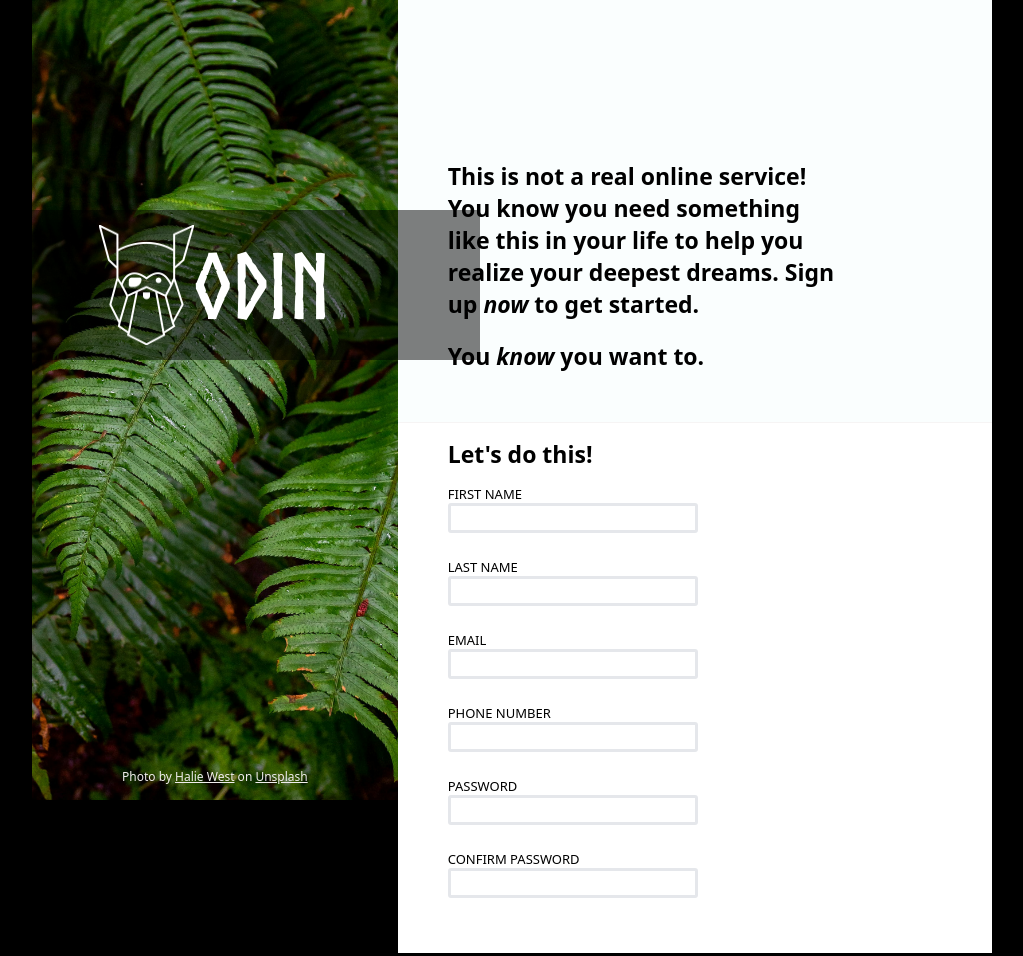
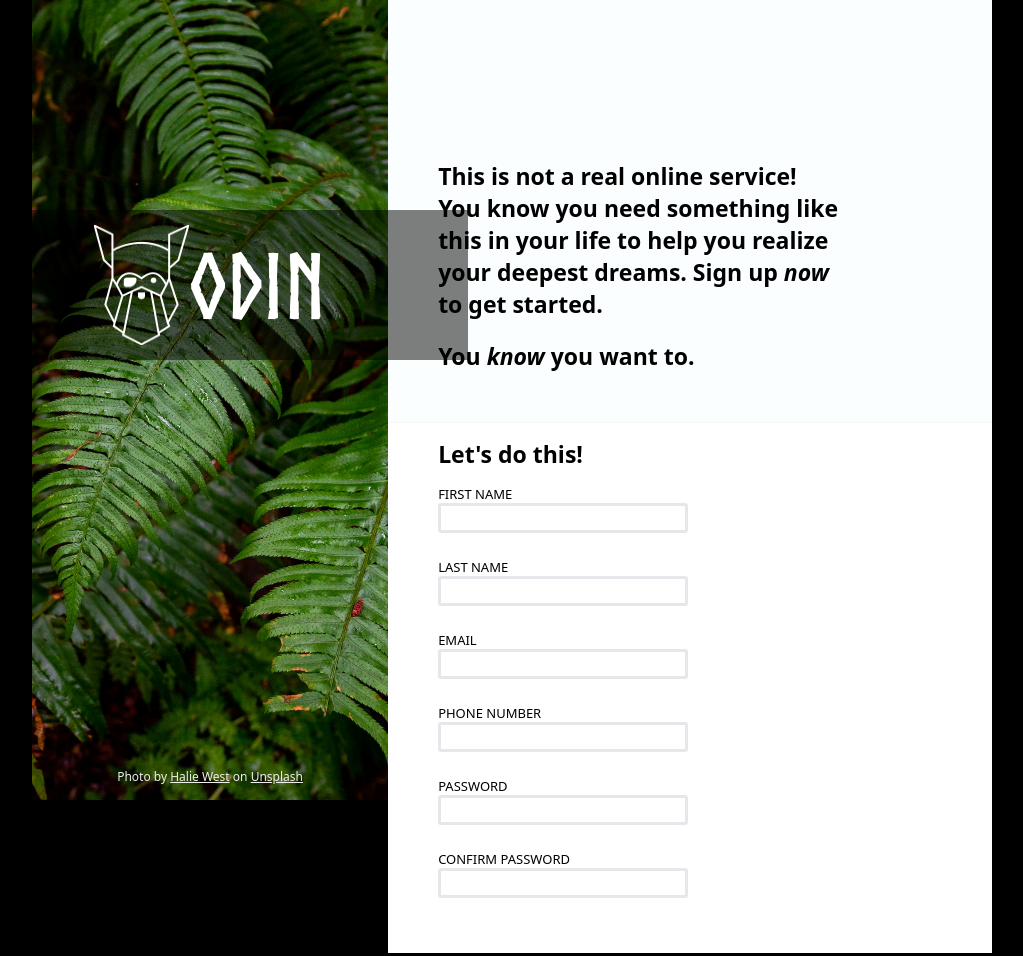
Before and after one commit to CaptainDeuce/odin-sign-up-form, a plain HTML site: page index.html in a window 1280 px wide. Shown: the top 956 px of the page, without its empty margins (128-1151 px from the left). Drawn offline with Linux system fonts and the light colour scheme.

Commit message:
Adjust size of left panel

```diff
--- a/styles.css
+++ b/styles.css
@@ -24,7 +24,7 @@ body {
     background-size: cover;
     background-position: center;
     margin-left: 160px;
-    width: 600px;
+    width: 575px;
     display: flex;
     flex-direction: column;
     align-items: center;
@@ -33,7 +33,7 @@ body {
 
 .dark-logo-background {
     background-color: rgba(0, 0, 0, 0.5);
-    width: 530px;
+    width: 515px;
     display: flex;
     align-items: center;
     justify-content: center;
```
